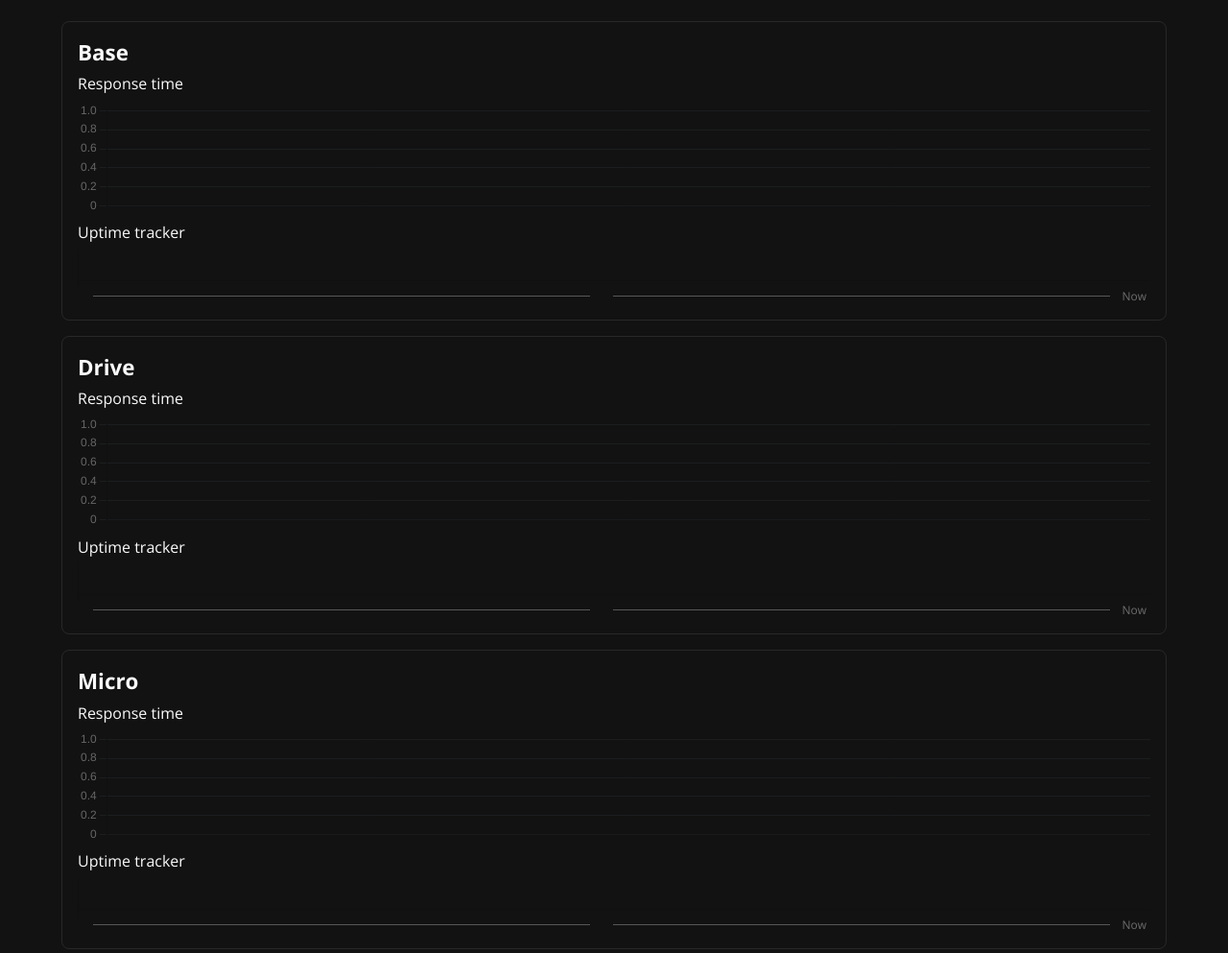
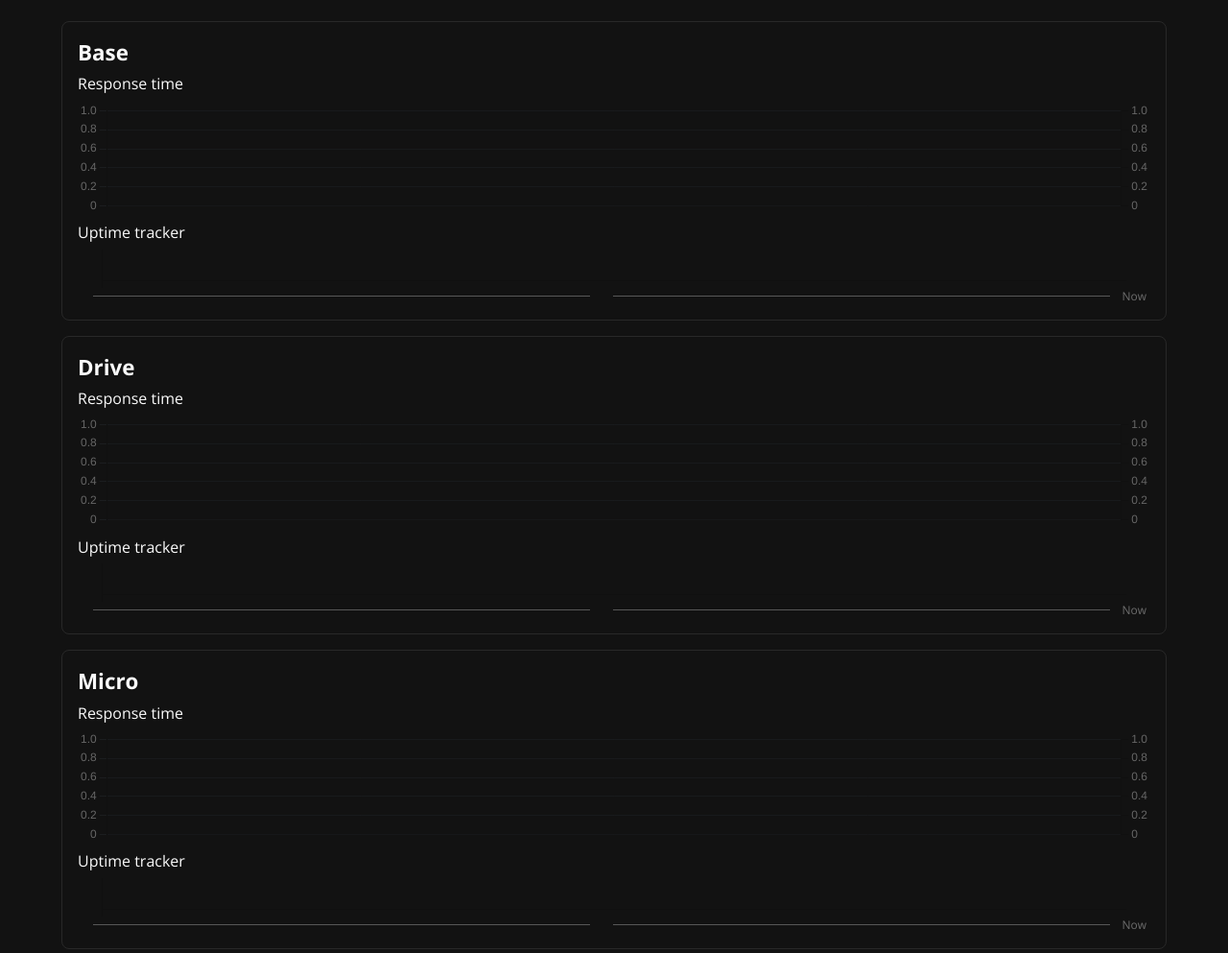
Before and after one commit to lemonyte/deta-status, a FastAPI app: page / in a window 1280 px wide. Shown: the part 299-1292 px from the top of the page at 96% size. Run offline with FastAPI, Linux system fonts and the light colour scheme.

Commit message:
Align graphs
Added double y-axis to align reponse time and uptime graphs

```diff
--- a/dashboard/static/script.js
+++ b/dashboard/static/script.js
@@ -29,10 +29,12 @@ function responseChart(chart) {
     },
 
     y: {
-      // type: "linear",
-      // display: false,
-      // position: "right",
+      position: "left",
       grid: { color: "rgba(52, 58, 64, 0.3)" },
+    },
+
+    y1: {
+      position: "right",
     },
   };
 
@@ -73,6 +75,13 @@ function responseChart(chart) {
           borderColor: "rgb(239, 57, 168)",
           borderWidth: 2,
           data: [],
+          yAxisID: "y",
+        },
+        {
+          borderColor: "rgb(239, 57, 168)",
+          borderWidth: 2,
+          data: [],
+          yAxisID: "y1",
         },
       ],
     },
@@ -385,17 +394,24 @@ function chartUpdate(margin, region) {
   currentDataMargin = margin;
   currentSelectedRegion = region;
 
-  baseResponseChart.data.labels = baseUptimeChart.data.labels = baseTimestampLabel.slice(-margin);
-  driveResponseChart.data.labels = driveUptimeChart.data.labels = driveTimestampLabel.slice(-margin);
-  microResponseChart.data.labels = microUptimeChart.data.labels = microTimestampLabel.slice(-margin);
+  baseResponseChart.data.labels = baseTimestampLabel.slice(-margin);
+  driveResponseChart.data.labels = driveTimestampLabel.slice(-margin);
+  microResponseChart.data.labels = microTimestampLabel.slice(-margin);
 
   baseResponseChart.data.datasets[0].data = baseResponseTime.slice(-margin);
+  baseResponseChart.data.datasets[1].data = baseResponseTime.slice(-margin);
   driveResponseChart.data.datasets[0].data = driveResponseTime.slice(-margin);
+  driveResponseChart.data.datasets[1].data = driveResponseTime.slice(-margin);
   microResponseChart.data.datasets[0].data = microResponseTime.slice(-margin);
+  microResponseChart.data.datasets[1].data = microResponseTime.slice(-margin);
 
   averageResponseTime("avg-response-time__base", baseResponseTime.slice(-margin));
   averageResponseTime("avg-response-time__drive", driveResponseTime.slice(-margin));
   averageResponseTime("avg-response-time__micro", microResponseTime.slice(-margin));
+
+  baseUptimeChart.data.labels = baseTimestampLabel.slice(-margin);
+  driveUptimeChart.data.labels = driveTimestampLabel.slice(-margin);
+  microUptimeChart.data.labels = microTimestampLabel.slice(-margin);
 
   baseUptimeChart.data.datasets[0].backgroundColor = uptimeBackgroundColor(baseUptimeData.slice(-margin));
   driveUptimeChart.data.datasets[0].backgroundColor = uptimeBackgroundColor(driveUptimeData.slice(-margin));
--- a/dashboard/static/style.css
+++ b/dashboard/static/style.css
@@ -124,6 +124,8 @@ header svg {
 .uptime-chart {
   height: 40px;
   padding-top: 0.4rem;
+  padding-left: 25px;
+  padding-right: 25px;
 }
 
 .tooltip__design {
```
